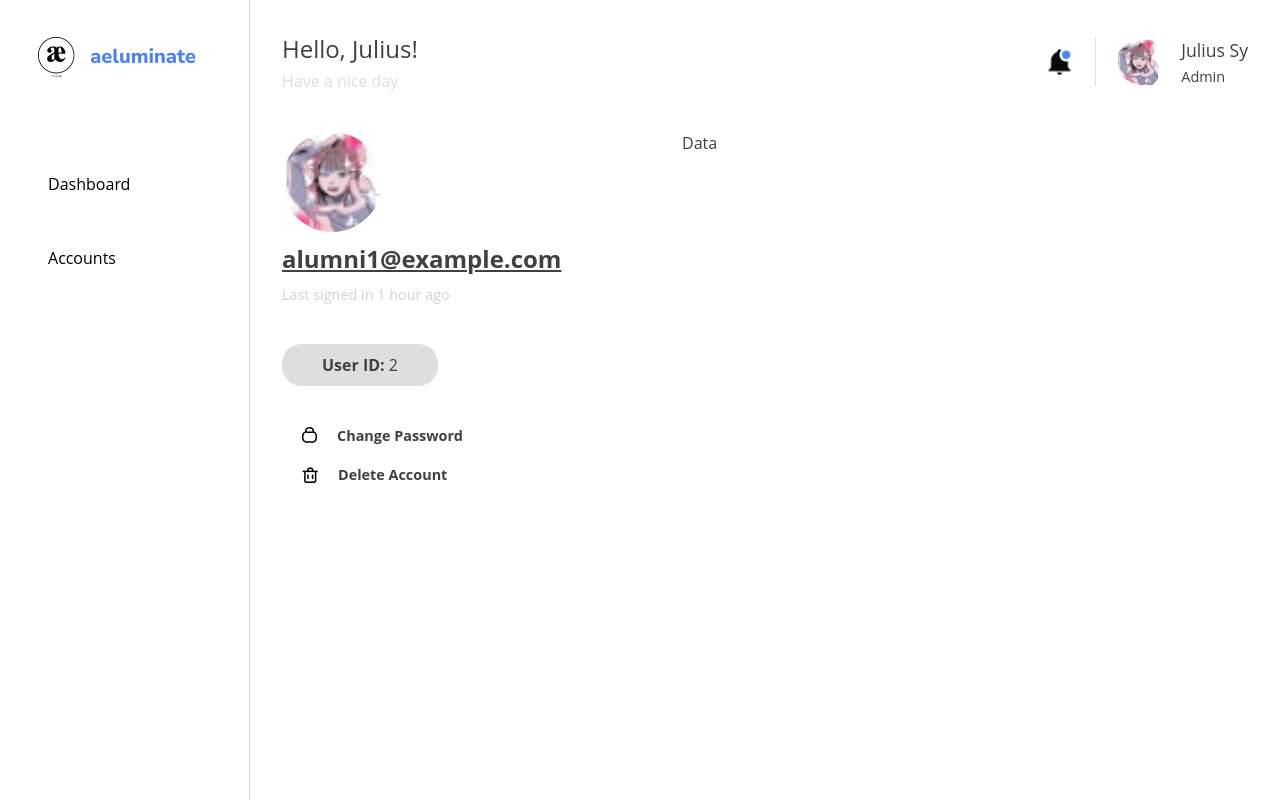
After one commit to GiovanniL30/aeIluminate, a PHP site: page /pages/account_detail.php?userId=2 in a window 1280 px wide. The commit adds this page. Run offline with PHP 8.4, Linux system fonts and the light colour scheme; data comes from the database, SQL or seed files in the repository.

Commit message:
account details switching and viewing informations

```diff
--- /dev/null
+++ b/pages/account_detail.php
@@ -0,0 +1,126 @@
+<?php
+
+include('../backend/database.php');
+
+
+if (isset($_GET['userId'])) {
+
+    $userid = $_GET['userId'];
+
+    $query = "SELECT * FROM users WHERE role != 'Super Admin' AND userID = ?";
+    $stmt = $conn->prepare($query);
+    $stmt->bind_param("i", $userid);
+
+
+    $stmt->execute();
+
+
+    $result = $stmt->get_result();
+
+
+    if ($result->num_rows > 0) {
+        $user = $result->fetch_assoc();
+    }
+
+    $stmt->close();
+}
+
+?>
+
+<!DOCTYPE html>
+<html lang="en">
+<head>
+    <meta charset="UTF-8">
+    <meta name="viewport" content="width=device-width, initial-scale=1.0">
+    <link rel="stylesheet" href="../styles/index.css" />
+    <title>
+        <?php
+            if(!isset($user)) {
+                echo "User not Found";
+            }else {
+                echo "{$user['firstName']} {$user['lastName']}";
+            } ?>
+    </title>
+</head>
+<body>
+<div class="app">
+        <aside class="sidebar">
+            <div>
+                <img class="logo" src="../assets/logo.png" alt="aeIluminate logo" />
+            </div>
+            <ul class="nav-links"></ul>
+        </aside>
+        <section>
+            <div class="container">
+                <header>
+                    <div class="header-first-row">
+                        <div class="admin-name">
+                            <h1>Hello, <span>Julius</span>!</h1>
+                            <p>Have a nice day</p>
+                        </div>
+                        <div class="admin-action">
+                            <img src="../assets/bell.png" alt="" />
+                            <div class="admin-account">
+                                <img src="../assets/admin-img.png" alt="admin profile" />
+                                <div>
+                                    <h1>Julius Sy</h1>
+                                    <p>Admin</p>
+                                </div>
+                            </div>
+                        </div>
+                    </div>
+                </header>
+
+                <?php
+
+                    if(!isset($user)) {
+                       echo "<h1> User not Found </h1>";
+                    }else {
+
+                        echo "
+
+                            <div class='account-details'>
+                                <div class='account-first-column'>
+
+                                    <div class='user-information'>
+                                        <img src='../assets/admin-img.png' alt='image' />
+                                        <h1 class='user-name'>{$user['email']}</h1>
+                                        <p class='last-online'>Last signed in 1 hour ago</p>
+                                    </div>
+
+                                    <div class='user-id'>
+                                        <p><span>User ID: </span>{$user['userID']}</p>
+                                    </div>
+
+                                    <div class='account-options'>
+                                        <button>
+                                            <img src='../assets/lock.png' alt='lock' />
+                                            <p>Change Password</p>
+                                        </button>
+                                        <button>
+                                            <img src='../assets/delete.png' alt='delete' />
+                                            <p>Delete Account</p>
+                                        </button>
+                                    </div>
+
+                                </div>
+
+                                <div class='account-second-column'>
+                                    Data
+                                </div>
+
+                            </div>
+
+
+                        ";
+
+                    }
+
+                ?>
+
+            </div>
+        </section>
+    </div>
+    <script src="../scripts/sidebar.js" type="module"></script>
+</body>
+</html>
--- /dev/null
+++ b/styles/accountDetails.css
@@ -0,0 +1,70 @@
+.account-details {
+  display: grid;
+  grid-template-columns: 400px 1fr;
+  margin-top: 40px;
+}
+
+.account-first-column {
+  display: flex;
+  flex-direction: column;
+  gap: 40px;
+}
+
+.user-information {
+  display: flex;
+  gap: 10px;
+  flex-direction: column;
+}
+
+.user-information img {
+  object-fit: cover;
+  width: 100px;
+  border-radius: 100%;
+}
+
+.user-name {
+  text-decoration: underline;
+}
+
+.user-name ~ p {
+  font-size: 0.9em;
+  color: lightgrey;
+}
+
+.user-id {
+  background-color: var(--grey);
+  text-align: center;
+  width: fit-content;
+  padding: 10px 40px;
+  border-radius: 20px;
+  color: black;
+}
+
+.user-id p span {
+  font-weight: bold;
+}
+
+.account-options {
+  display: flex;
+  flex-direction: column;
+  gap: 20px;
+  padding-left: 20px;
+}
+
+.account-options button {
+  background-color: transparent;
+  width: fit-content;
+  outline: none;
+  border: none;
+  cursor: pointer;
+  font-weight: bold;
+  display: flex;
+  align-items: center;
+  gap: 20px;
+  transition: all 500ms ease;
+  font-size: 0.9em;
+}
+
+.account-options button:hover {
+  opacity: 0.5;
+}
--- a/styles/index.css
+++ b/styles/index.css
@@ -1,6 +1,7 @@
 @import url(sidebar.css);
 @import url(header.css);
 @import url(accounts.css);
+@import url(accountDetails.css);
 
 :root {
   --grey: rgb(222, 222, 222);
```
Also changed, not shown: pages/accounts.php (added, +125 -0 lines), assets/delete.png (added), assets/lock.png (added).
